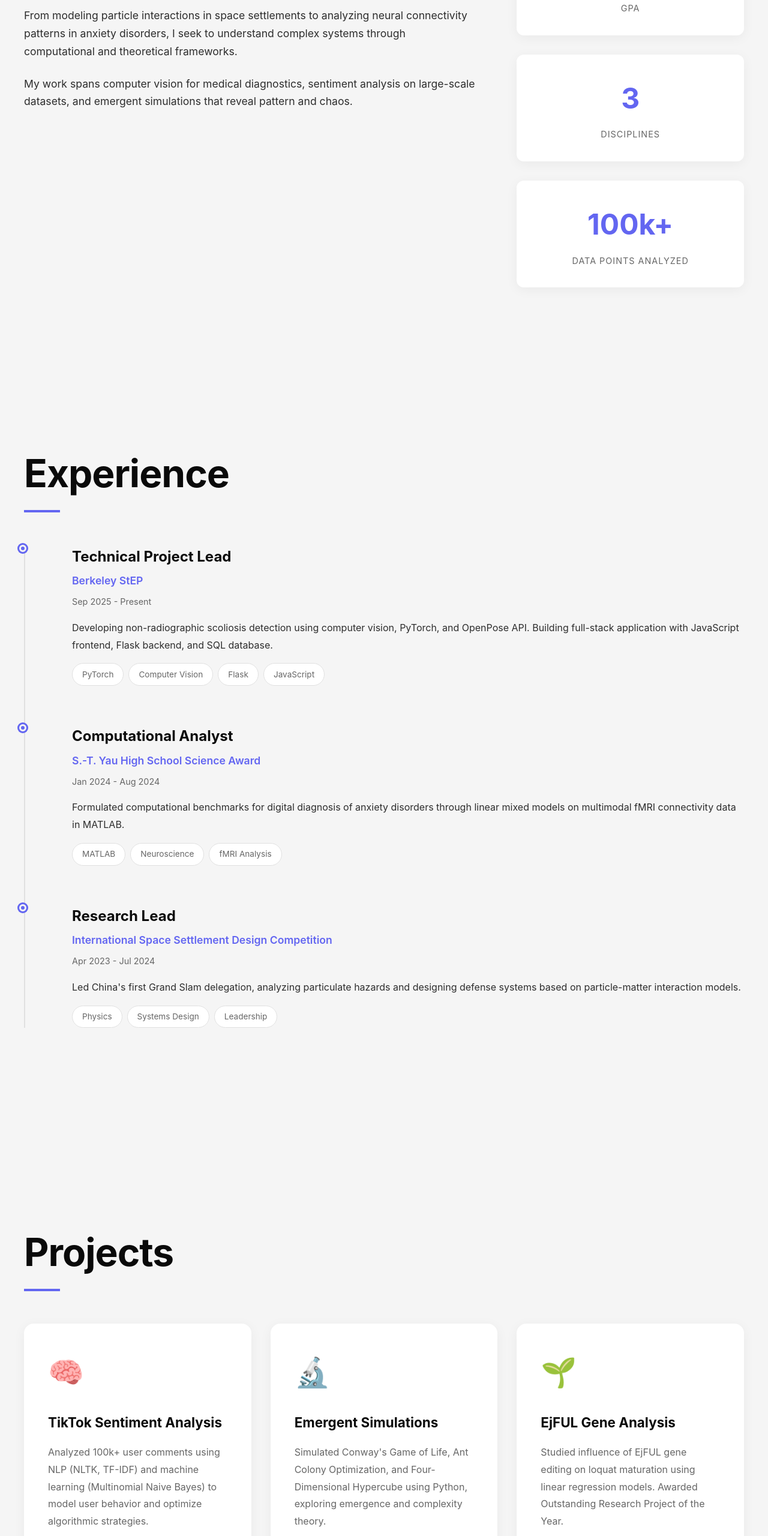
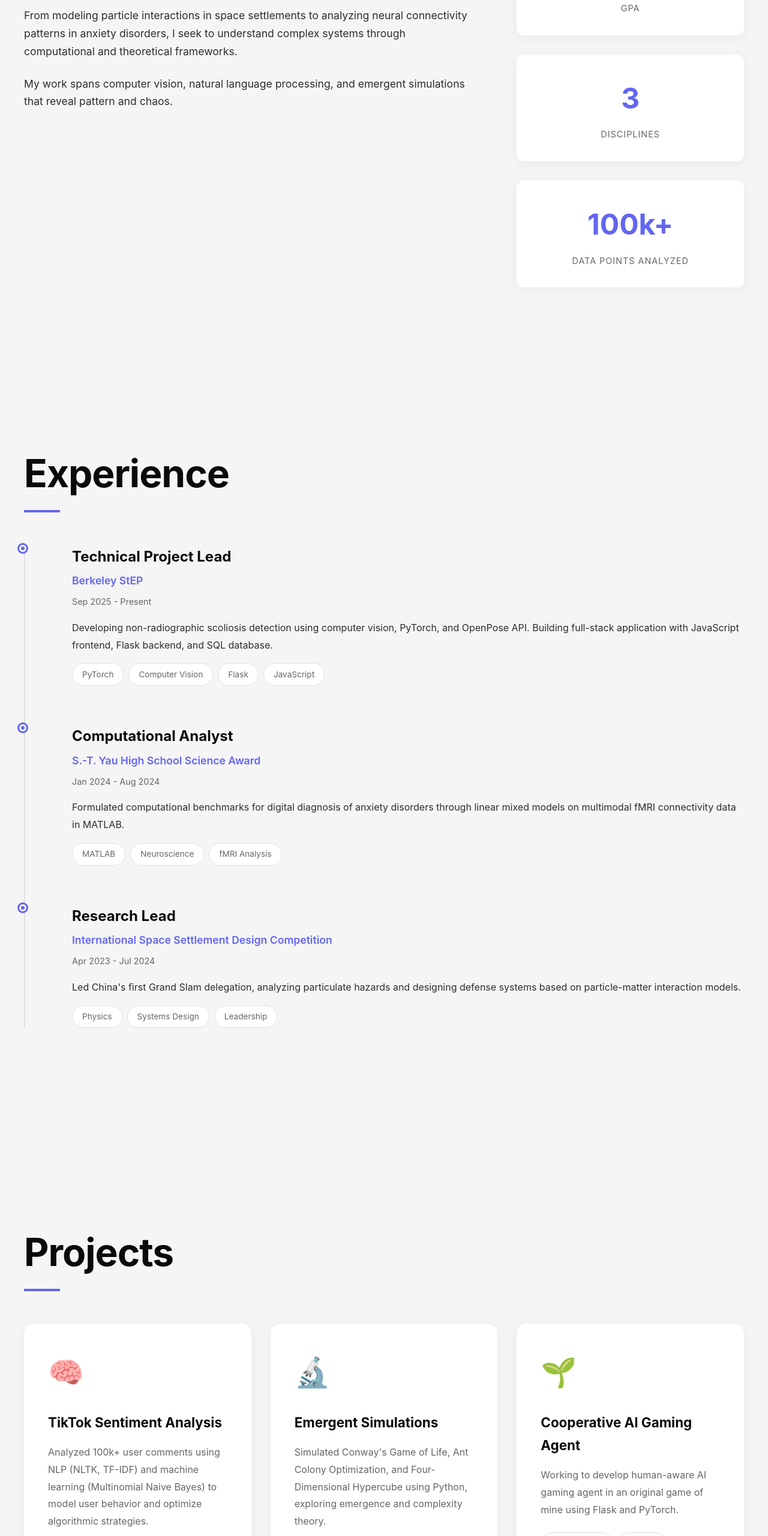
Before and after one commit to upsilonyc/upsilonyc.github.io, a plain HTML site: page index.html in a window 1280 px wide. Shown: the part 1220-3780 px from the top of the page at 60% size. Drawn offline with Linux system fonts and the light colour scheme.

Commit message:
changed minor details

```diff
--- a/index.html
+++ b/index.html
@@ -44,7 +44,7 @@
                 <div class="about-text">
                     <p class="lead">I'm a first-year student at UC Berkeley studying Physics, Philosophy, and Computer Science—disciplines that converge in their pursuit of fundamental truths.</p>
                     <p>From modeling particle interactions in space settlements to analyzing neural connectivity patterns in anxiety disorders, I seek to understand complex systems through computational and theoretical frameworks.</p>
-                    <p>My work spans computer vision for medical diagnostics, sentiment analysis on large-scale datasets, and emergent simulations that reveal pattern and chaos.</p>
+                    <p>My work spans computer vision, natural language processing, and emergent simulations that reveal pattern and chaos.</p>
                 </div>
                 <div class="stats">
                     <div class="stat-item">
@@ -149,8 +149,8 @@
 
                 <div class="project-card">
                     <div class="project-icon">🌱</div>
-                    <h3>EjFUL Gene Analysis</h3>
-                    <p>Studied influence of EjFUL gene editing on loquat maturation using linear regression models. Awarded Outstanding Research Project of the Year.</p>
+                    <h3>Cooperative AI Gaming Agent</h3>
+                    <p>Working to develop human-aware AI gaming agent in an original game of mine using Flask and PyTorch.</p>
                     <div class="tags">
                         <span>Data Analysis</span>
                         <span>Biology</span>
@@ -161,7 +161,7 @@
                 <div class="project-card">
                     <div class="project-icon">💻</div>
                     <h3>Competitive Programming</h3>
-                    <p>Participated in Hog Contest and implemented various data structures and algorithms in C++.</p>
+                    <p>Participated in the CS 61A Hog Contest and implemented various data structures and algorithms in C++.</p>
                     <div class="tags">
                         <span>C++</span>
                         <span>Algorithms</span>
@@ -203,7 +203,7 @@
     <footer>
         <div class="footer-content">
             <p>&copy; 2025 Yvette Chen. Designed with intention.</p>
-            <p class="quote">"The most incomprehensible thing about the world is that it is comprehensible." — Einstein</p>
+            <p class="quote">"The universe doesn’t have to conform to what we consider ‘common sense’." — Three-Body</p>
         </div>
     </footer>
 
```
